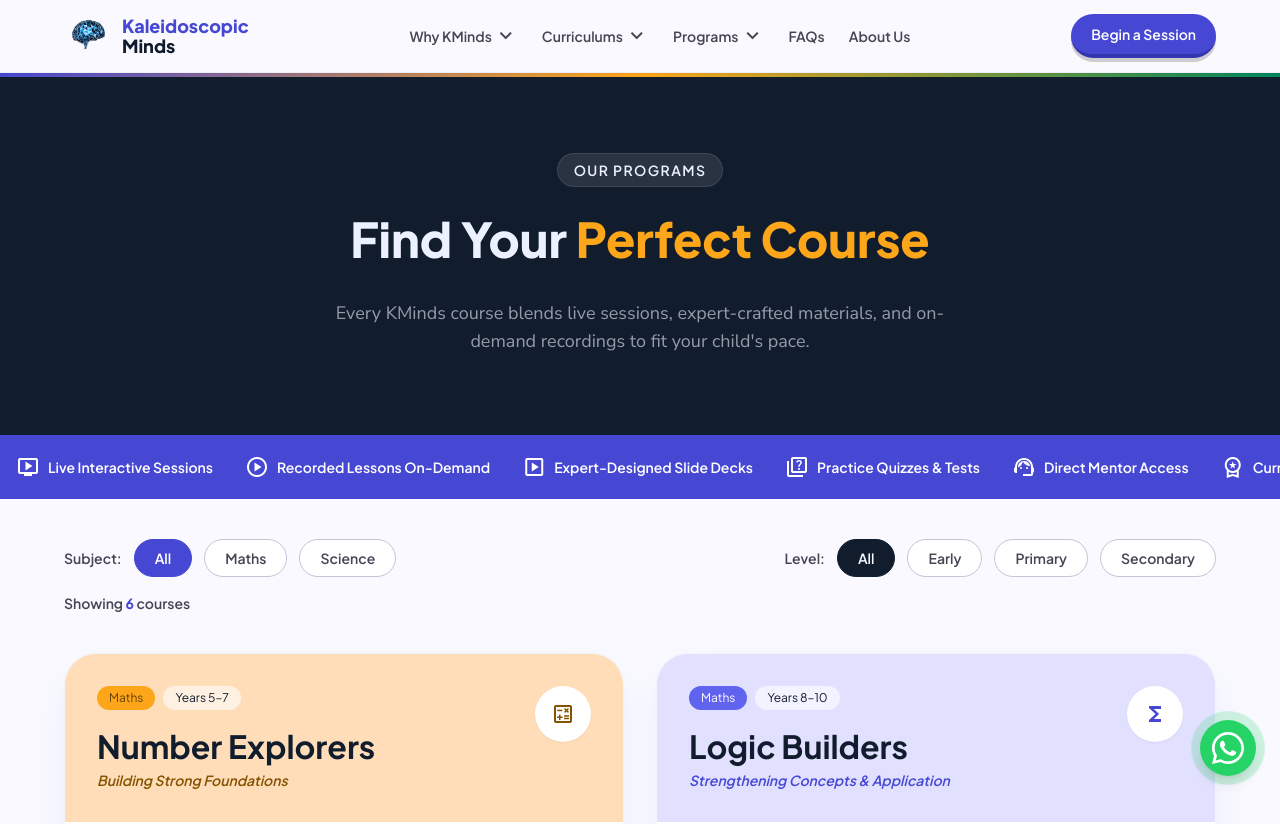
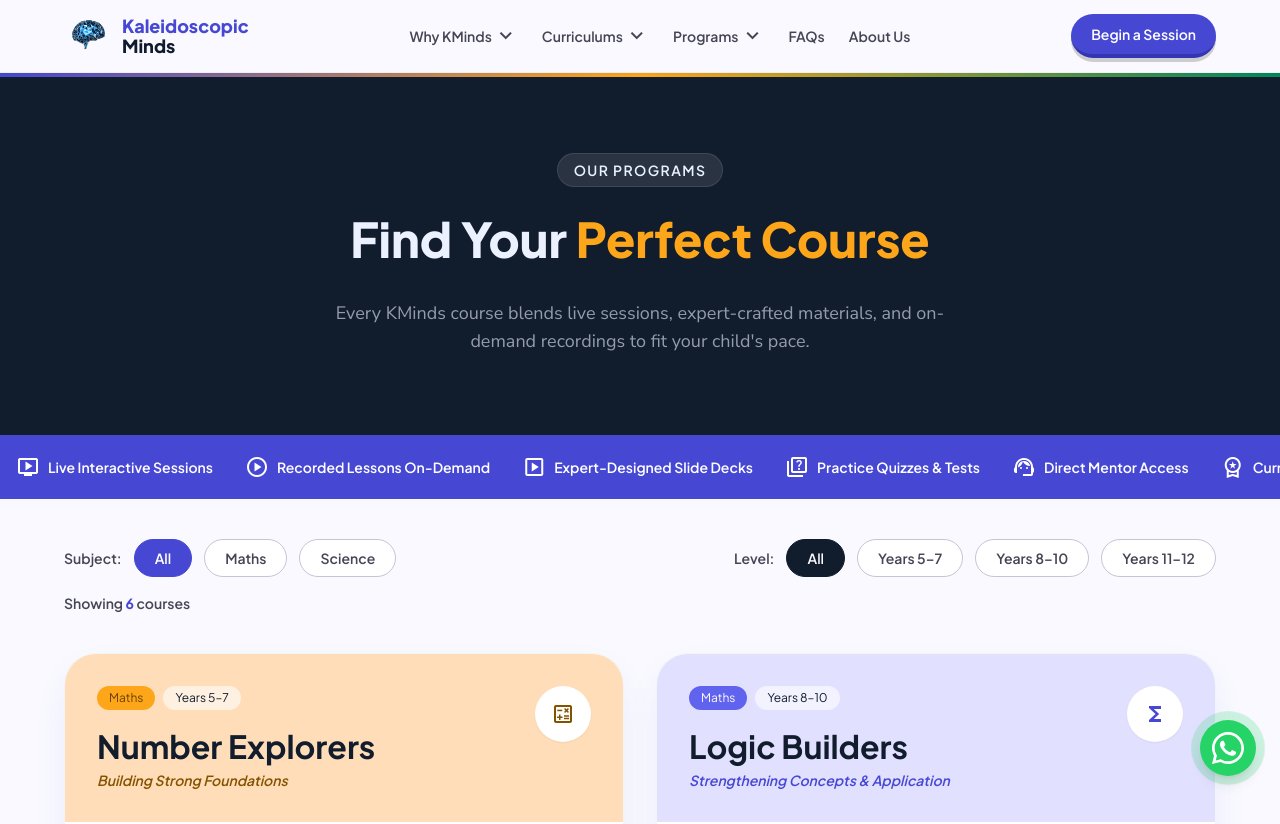
Before and after one commit to northernlightsdeveloper/kminds, a Next.js app: page /courses in a window 1280 px wide. Shown: the top 824 px of the page. Built offline with nearby package versions, Linux system fonts and the light colour scheme.

Commit message:
fix courses categories2

```diff
--- a/src/data/courses.ts
+++ b/src/data/courses.ts
@@ -1,6 +1,6 @@
 // src/data/courses.ts — Real course content for KMinds
 
-export type CourseLevel = "Early" | "Primary" | "Secondary" | "Senior";
+export type CourseLevel = "Years 5–7" | "Years 8–10" | "Years 11–12";
 export type CourseSubject = "Maths" | "Science";
 
 export interface Course {
@@ -26,7 +26,7 @@ export const courses: Course[] = [
     tagline: "Building Strong Foundations",
     description:
       "A structured introduction to core mathematical concepts, designed to build confidence and clarity from the ground up.",
-    level: "Early",
+    level: "Years 5–7",
     yearRange: "Years 5–7",
     topics: [
       "Number sense & arithmetic",
@@ -45,7 +45,7 @@ export const courses: Course[] = [
     tagline: "Strengthening Concepts & Application",
     description:
       "Moving beyond the basics, students develop analytical thinking and problem-solving skills across key mathematical domains.",
-    level: "Primary",
+    level: "Years 8–10",
     yearRange: "Years 8–10",
     topics: [
       "Algebra, equations & trigonometry",
@@ -64,7 +64,7 @@ export const courses: Course[] = [
     tagline: "Advanced Mathematics & Precision",
     description:
       "Rigorous, exam-focused senior mathematics preparation with expert guidance on the most challenging topics.",
-    level: "Secondary",
+    level: "Years 11–12",
     yearRange: "Years 11–12",
     topics: [
       "Functions, calculus & advanced algebra",
@@ -83,7 +83,7 @@ export const courses: Course[] = [
     tagline: "Exploring Scientific Foundations",
     description:
       "Science begins with curiosity. Students explore fundamental concepts across physics, chemistry, and biology through clear, structured sessions.",
-    level: "Early",
+    level: "Years 5–7",
     yearRange: "Years 5–7",
     topics: [
       "Basics of physics, chemistry & biology",
@@ -102,7 +102,7 @@ export const courses: Course[] = [
     tagline: "Concept Development & Application",
     description:
       "A comprehensive deep-dive into secondary science, building strong conceptual understanding across all three core disciplines.",
-    level: "Primary",
+    level: "Years 8–10",
     yearRange: "Years 8–10",
     topics: [
       "Physics — motion, energy, electricity",
@@ -121,7 +121,7 @@ export const courses: Course[] = [
     tagline: "Advanced Science & Mastery",
     description:
       "Senior science preparation with a focus on analytical thinking, application-based learning, and exam readiness across advanced topics.",
-    level: "Secondary",
+    level: "Years 11–12",
     yearRange: "Years 11–12",
     topics: [
       "Subject-focused advanced topics",
@@ -137,9 +137,9 @@ export const courses: Course[] = [
 
 export const levelFilters: ("All" | CourseLevel)[] = [
   "All",
-  "Early",
-  "Primary",
-  "Secondary",
+  "Years 5–7",
+  "Years 8–10",
+  "Years 11–12",
 ];
 export const subjectFilters: ("All" | CourseSubject)[] = [
   "All",
```
